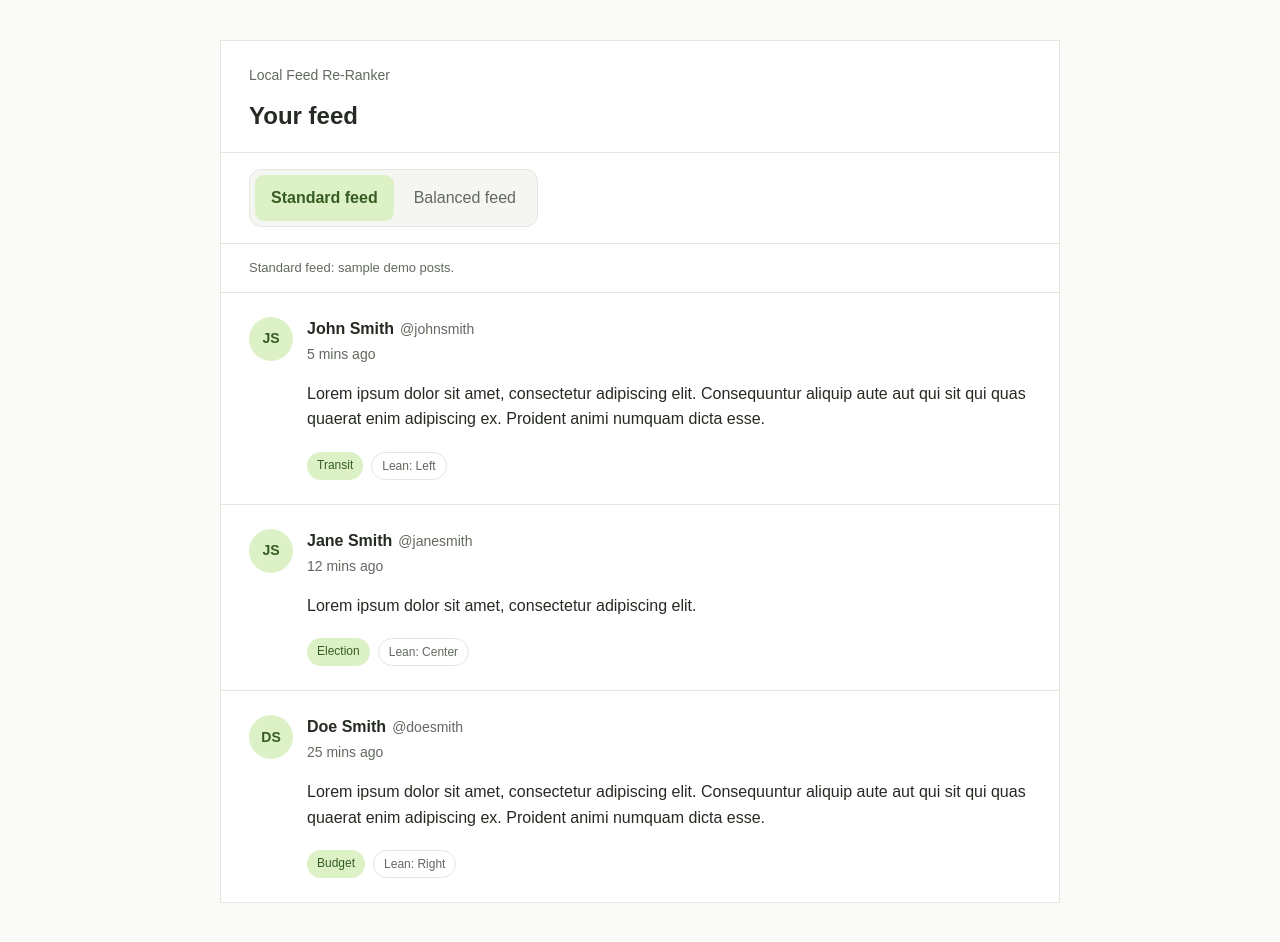
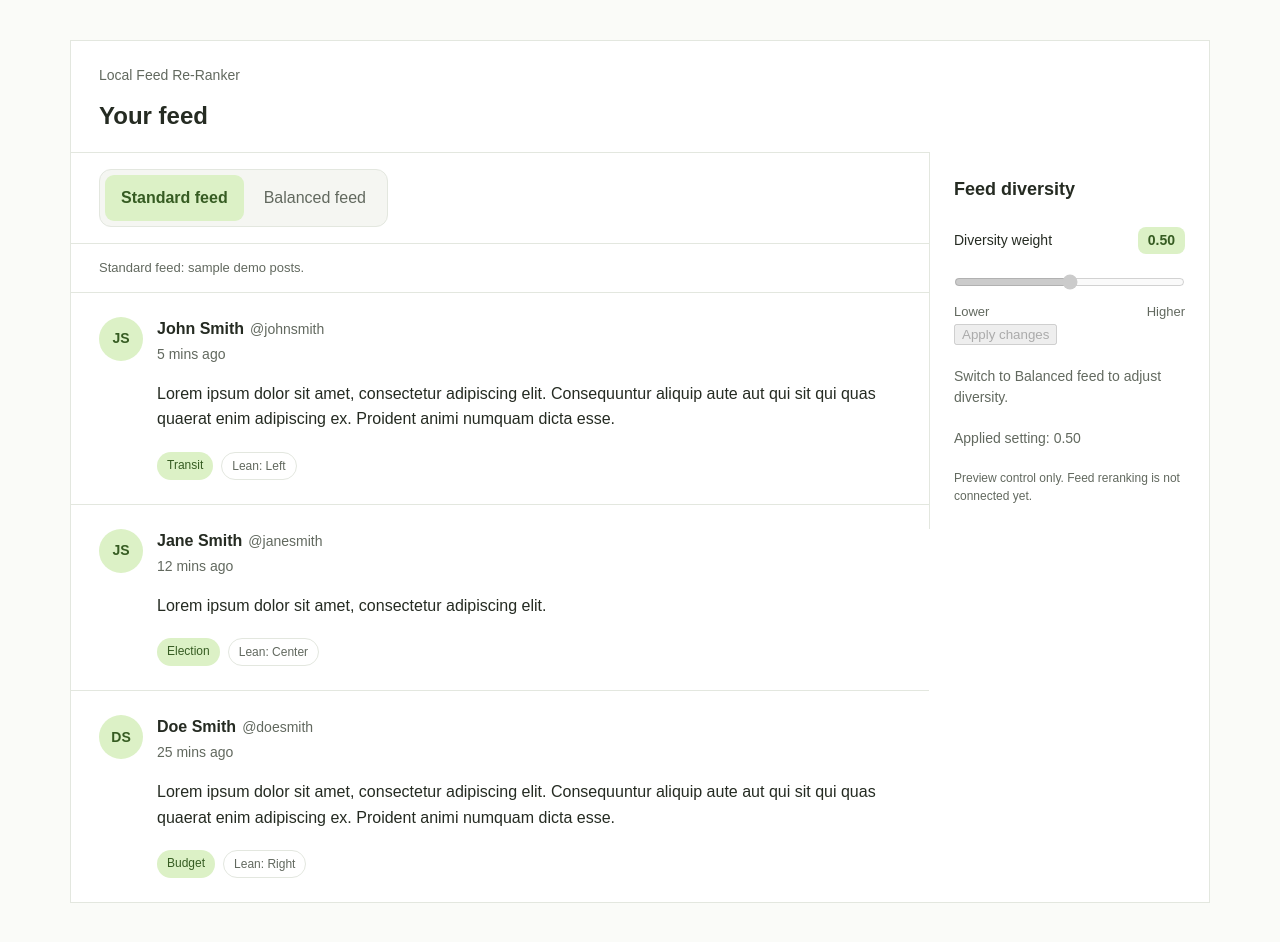
Before and after one commit to chixchix/Local-Feed-Re-Ranker, a React (Vite) app in the folder Front-end/: page / in a window 1280 px wide. Built offline with nearby package versions, Linux system fonts and the light colour scheme.

Commit message:
Added the diversity slider + apply changes button

```diff
--- a/Front-end/src/App.css
+++ b/Front-end/src/App.css
@@ -1,5 +1,5 @@
 .feed-demo {
-  max-width: 840px;
+  max-width: 1140px;
   margin: 40px auto;
   background: #fff;
   border: 1px solid #e3e7df;
@@ -184,3 +184,88 @@
     font-size: 14px;
   }
 }
+
+.feed-layout {
+  display: grid;
+  grid-template-columns: minmax(0, 1fr) 280px;
+  align-items: start;
+}
+
+.feed-column {
+  min-width: 0;
+}
+
+.diversity-panel {
+  padding: 24px;
+  border-left: 1px solid #e3e7df;
+}
+
+.diversity-panel h2 {
+  margin: 0 0 24px;
+  font-size: 18px;
+  font-weight: 600;
+}
+
+.diversity-label {
+  display: flex;
+  align-items: center;
+  justify-content: space-between;
+  gap: 12px;
+  margin-bottom: 12px;
+  font-size: 14px;
+}
+
+.diversity-label output {
+  padding: 3px 10px;
+  border-radius: 8px;
+  background: #dcf1c6;
+  color: #365c22;
+  font-weight: 600;
+  font-variant-numeric: tabular-nums;
+}
+
+.diversity-slider {
+  display: block;
+  width: 100%;
+  min-height: 32px;
+  margin: 0;
+  accent-color: #527d34;
+  cursor: pointer;
+}
+
+.diversity-slider:focus-visible {
+  outline: 2px solid #527d34;
+  outline-offset: 4px;
+}
+
+.diversity-endpoints {
+  display: flex;
+  justify-content: space-between;
+  margin-top: 4px;
+  color: #62695f;
+  font-size: 13px;
+}
+
+.diversity-panel p {
+  margin: 20px 0 0;
+  color: #62695f;
+  font-size: 14px;
+  line-height: 1.5;
+}
+
+.diversity-panel .diversity-demo-note {
+  font-size: 12px;
+}
+
+@media (max-width: 800px) {
+  .feed-layout {
+    grid-template-columns: minmax(0, 1fr);
+  }
+
+  .diversity-panel {
+    grid-row: 1;
+    border-left: none;
+    border-bottom: 1px solid #e3e7df;
+    padding: 20px;
+  }
+}
--- a/Front-end/src/App.jsx
+++ b/Front-end/src/App.jsx
@@ -1,5 +1,6 @@
 import { useState } from 'react';
 import PostCard from './components/PostCard.jsx';
+import DiversitySlider from './components/DiversitySlider.jsx';
 import './App.css';
 
 // The demo filler data of right and left wing and netural posts. It includes the post id, name, username, initials, time posted, text, topic, and political lean.
@@ -44,12 +45,22 @@ const balancedDemoPosts = [posts[2], posts[0], posts[1]];
 
 export default function App() {
   const [feedMode, setFeedMode] = useState('standard');
+  const [diversityWeight, setDiversityWeight] = useState(0.5);
+  const [appliedWeight, setAppliedWeight] = useState(0.5);
 
   // If the feed mode is set to standard, then the posts visible are standard. Otherwise, if set to balanced, the posts visible are balanced
   const visiblePosts = feedMode === 'standard'
     ? standardPosts
     : balancedDemoPosts;
 
+  // Handles the application of the diversity weight when the "Apply changes" button is clicked
+  function handleApply() {
+      if (feedMode !== 'balanced') {
+        return;
+      }
+
+    setAppliedWeight(diversityWeight); // updates the applied weight to tthe current weight when button is clicked
+  }
   // Displays the posts in the feed
   // .map function iterates the array and creates a PostCard component for each post.
   return (
@@ -59,6 +70,8 @@ export default function App() {
         <h1>Your feed</h1>
       </header>
 
+      <div className="feed-layout">
+        <div className="feed-column">
           <div className="feed-toolbar">
             <div
               className="feed-switch"
@@ -97,6 +110,15 @@ export default function App() {
               />
             ))}
           </section>
+        </div>
+        <DiversitySlider
+              value={diversityWeight}
+              onChange={setDiversityWeight}
+              appliedValue={appliedWeight}
+              onApply={handleApply}
+              isBalanced={feedMode === 'balanced'}
+            />
+      </div>
     </main>
   );
 }
--- /dev/null
+++ b/Front-end/src/components/DiversitySlider.jsx
@@ -0,0 +1,75 @@
+/**
+ * Creates a slider component that adjusts the diversity weight of the feed.
+ * Slider with a range of 0 to 1, step of 0.05, and displays the current value selected.
+ */
+
+export default function DiversitySlider({ value, onChange, appliedValue, onApply, isBalanced }) {
+    const hasChanges = value !== appliedValue;
+  return (
+    <aside className="diversity-panel">
+      <h2>Feed diversity</h2>
+
+      <div className="diversity-label">
+        <label htmlFor="diversity-weight">
+          Diversity weight
+        </label>
+
+        {/* Displays the current value of slider with 2 decimal places */}
+        <output htmlFor="diversity-weight">
+          {value.toFixed(2)}
+        </output>
+      </div>
+
+        {/* Slider with a range of 0 to 1 that adjusts in increments of 0.05 */}
+      <input
+        id="diversity-weight"
+        className="diversity-slider"
+        type="range"
+        min="0"
+        max="1"
+        step="0.05"
+        value={value}
+        disabled ={!isBalanced} // Disables the slider if the feed is not in balanced mode
+
+        onChange={(event) => {
+          onChange(Number(event.target.value)); // Retrieves slider's value and converts it to a number before its passed to update the state
+        }}
+        aria-describedby="diversity-description"
+      />
+
+      <div className="diversity-endpoints">
+        <span>Lower</span>
+        <span>Higher</span>
+      </div>
+
+      {/* <p id="diversity-description">
+        Higher values give more weight to diversity.
+      </p> */}
+
+      <button
+        type="button"
+        className="apply-diversity"
+        disabled={!isBalanced || !hasChanges}
+        onClick={onApply}
+      >
+        Apply changes
+      </button>
+
+      <p id="diversity-status" aria-live="polite">
+        {!isBalanced
+          ? 'Switch to Balanced feed to adjust diversity.'
+          : hasChanges
+            ? 'You have unapplied changes.'
+            : 'Your setting is up to date.'}
+      </p>
+
+      <p className="diversity-applied">
+        Applied setting: {appliedValue.toFixed(2)}
+      </p>
+
+      <p className="diversity-demo-note">
+        Preview control only. Feed reranking is not connected yet.
+      </p>
+    </aside>
+  );
+}
```
Lines whose indentation alone changed are shown as unchanged.
